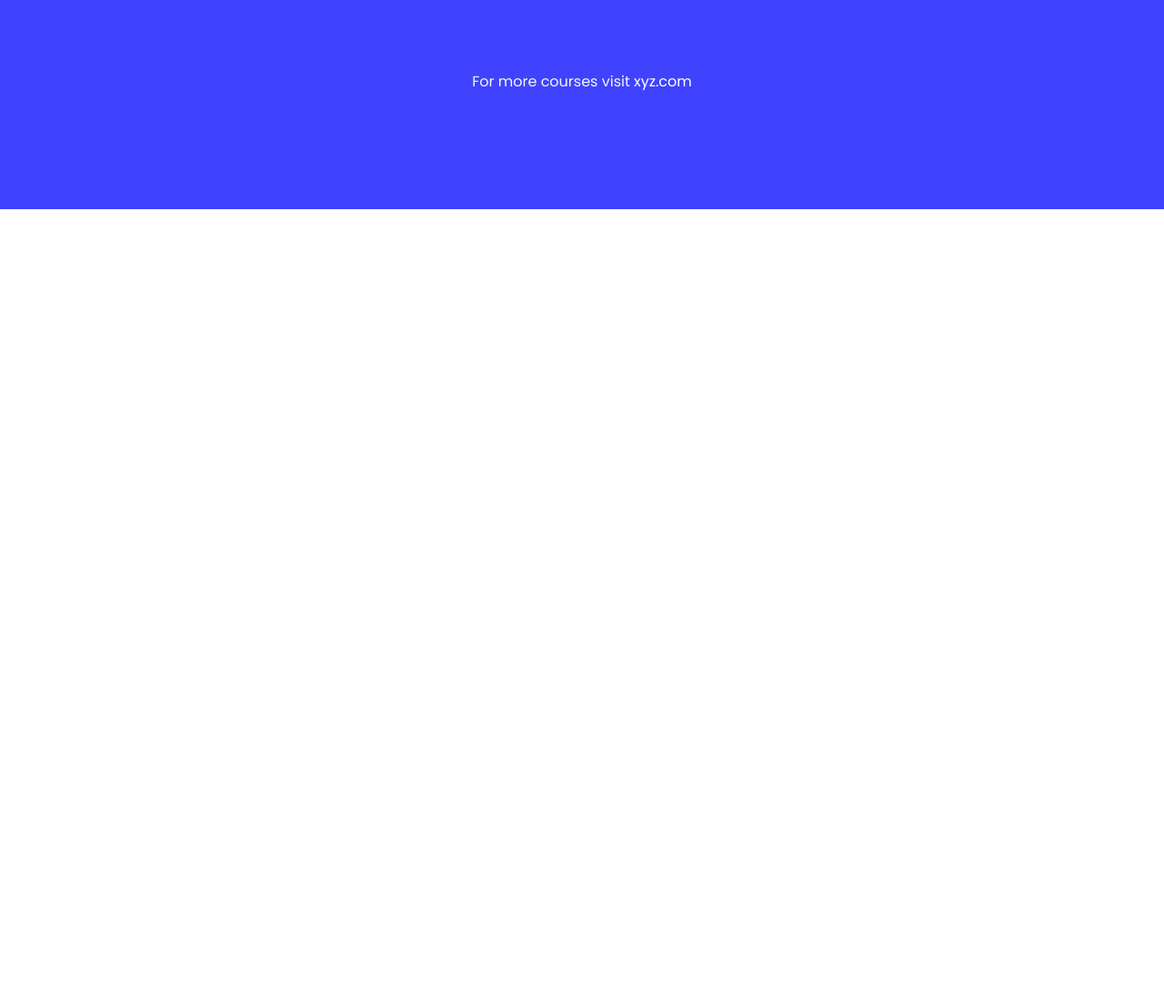
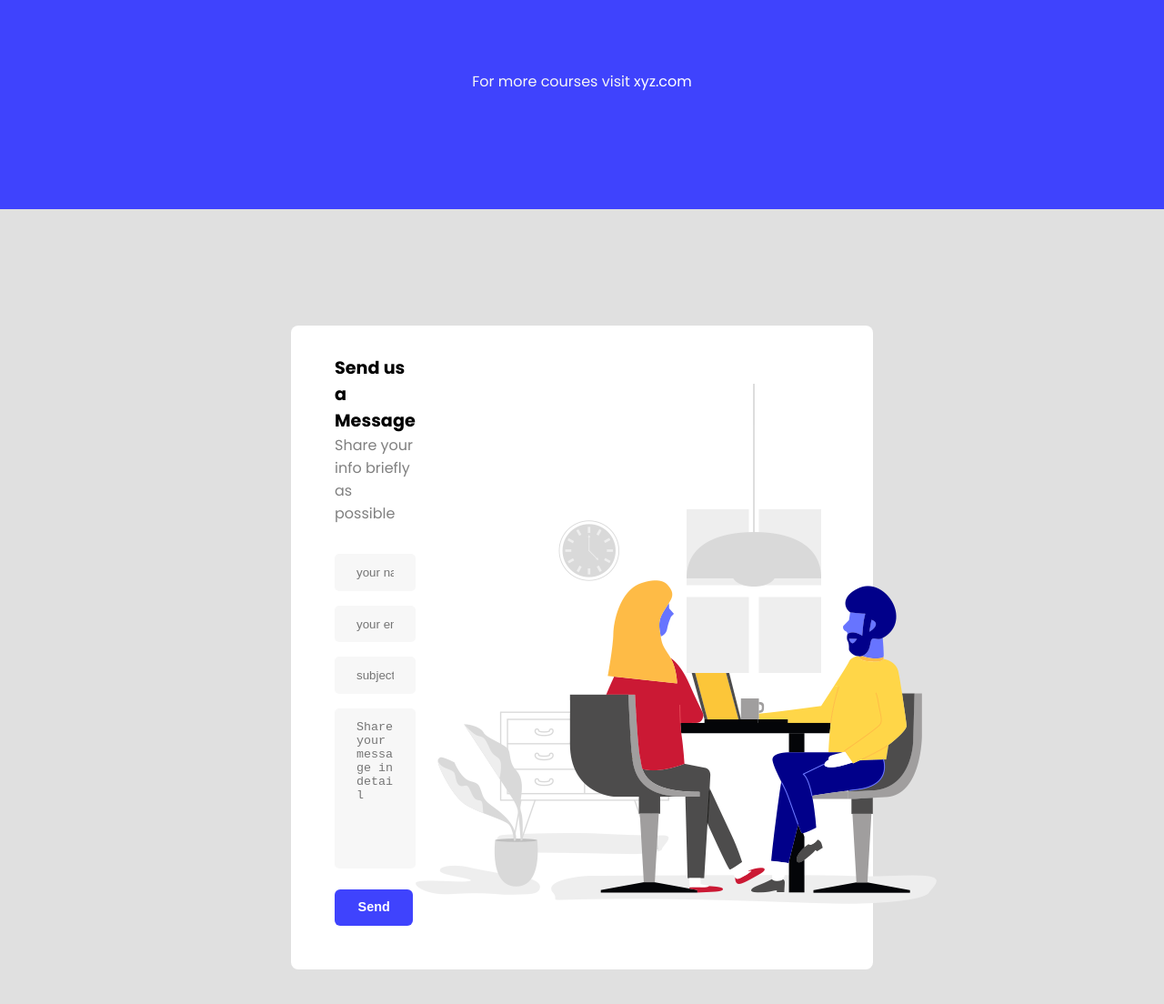
Before and after one commit to SumanAdithan/landing-page, a website: page index.html in a window 1280 px wide. Shown: the part 4256-5360 px from the top of the page at 91% size. Before the commit the page ends 4486 px from the top, so only its background shows below. Drawn offline with Linux system fonts and the light colour scheme; a web font is replaced by a local one.

Commit message:
contact page finished

```diff
--- a/assets/scss/main.scss
+++ b/assets/scss/main.scss
@@ -19,3 +19,5 @@
 @import './pages/about';
 @import './pages/roadmap';
 @import './pages/courses';
+@import './pages/contact';
+@import './pages/forms';
--- /dev/null
+++ b/assets/scss/pages/_contact.scss
@@ -0,0 +1,27 @@
+.contact{
+	padding: 8rem 20rem;
+	background: rgb(224, 224, 224);
+
+	&-card{
+		display: flex;
+		justify-content: space-between;
+		align-items: center;
+		background: #fff;
+		padding: 2rem 3rem;
+		border-radius: 0.5rem;
+
+		&-contents{
+			flex-grow: 1;
+
+			h4{
+				font-size: 1.2rem;
+			}
+
+			p{
+				color: gray;
+			}
+
+		}
+
+	}
+}
--- /dev/null
+++ b/assets/scss/pages/_forms.scss
@@ -0,0 +1,26 @@
+@use '../abstract/functions' as func;
+
+.form-control{
+	padding: 0.8rem 1.5rem;
+	width: 100%;
+	background: rgb(247, 247, 247);
+	border: none;
+	outline: none;
+	border-radius: 5px;
+
+	&:focus{
+		border: 2px solid func.theme-colors('primary');
+	}
+}
+
+.resize-x{
+	resize: horizontal;
+}
+
+.resize-y{
+	resize: vertical;
+}
+
+.resize-none{
+	resize: none;
+}
--- a/index.html
+++ b/index.html
@@ -251,6 +251,39 @@
 				</div>
 			</section>
 			<!-- end courses -->
+
+			<!-- start contact -->
+			<section class="contact">
+				<div class="contact-card">
+					<form class="contact-card-contents space-y-1" action="#" method="POST">
+						<div class="contact-card-header mb-2">
+							<h4>Send us a Message</h4>
+							<p>Share your info briefly as possible</p>
+						</div>
+
+							<div>
+								<input type="text" name="name" placeholder="your name" class="form-control" required>
+							</div>
+							<div>
+								<input type="email" name="email" placeholder="your email" class="form-control" required>
+							</div>
+							<div>
+								<input type="text" name="subject" placeholder="subject" class="form-control" required>
+							</div>
+							<div>
+								<textarea placeholder="Share your message in detail" class="form-control resize-none" rows="10" required></textarea>
+							</div>
+							<div>
+								<button class="btn-primary">Send</button>
+							</div>
+
+					</form>
+					<div>
+						<img src="./assets/img/cyberdude-contact.png" alt="contact">
+					</div>
+				</div>
+			</section>
+			<!-- end contact -->
 		</main>
 		<!-- end main content -->
 
```
Also changed, not shown: assets/css/style.css, 1 other file.
